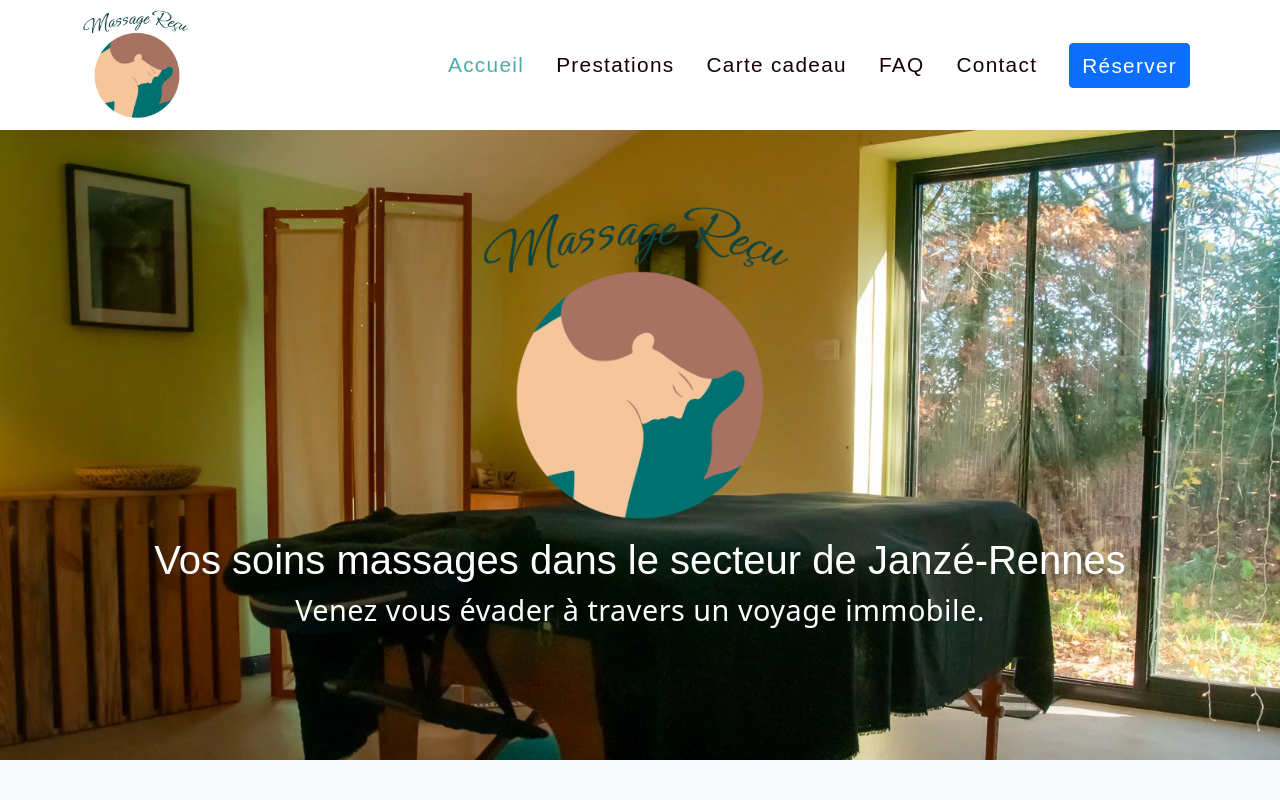
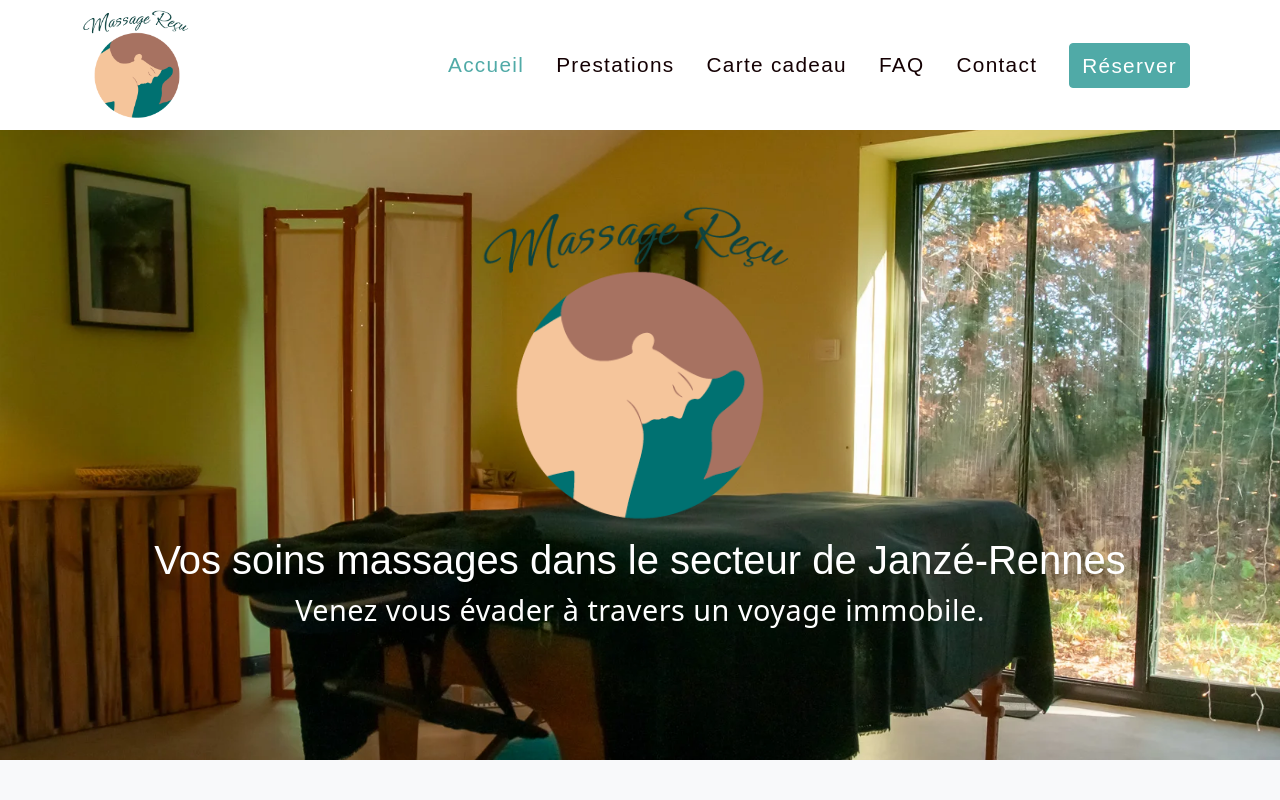
Before and after one commit to Arthurin/massagerecu-app, a Next.js app: page / in a window 1280 px wide. Shown: the top 800 px of the page. Built offline with nearby package versions, Linux system fonts and the light colour scheme; a web font is replaced by a local one.

Commit message:
fix bootstrap/tailwind (les variables n'étaient pas bien chargées)

```diff
--- a/src/components/features/carte-cadeau/StepIndicator.tsx
+++ b/src/components/features/carte-cadeau/StepIndicator.tsx
@@ -22,10 +22,10 @@ export default function StepIndicator({
         const isCurrent = step === currentStep;
         const isReached = step <= maxStepReached;
         const baseClass =
-          "tw:rounded-full tw:transition-colors tw:duration-300 tw:focus:outline-none tw:focus-visible:ring-2 tw:focus-visible:ring-blue-300";
-        const currentClass = "tw:w-4 tw:h-4 tw:bg-blue-500 tw:ring-4 tw:ring-blue-100";
-        const reachedClass = "tw:w-3.5 tw:h-3.5 tw:bg-blue-500";
-        const upcomingClass = "tw:w-3.5 tw:h-3.5 tw:bg-blue-100";
+          "tw:rounded-full tw:p-0 tw:w-3 tw:h-3 dot-app border-0";
+        const currentClass = "tw:ring-4 tw:ring-blue-200";
+        const reachedClass = "tw:bg-blue-500";
+        const upcomingClass = "tw:bg-blue-100";
         return (
           <button
             key={step}
@@ -36,12 +36,12 @@ export default function StepIndicator({
               isCurrent
                 ? currentClass
                 : isReached
-                ? reachedClass
-                : upcomingClass
+                  ? reachedClass
+                  : upcomingClass
             } ${
               disabled
                 ? "tw:opacity-60 tw:cursor-not-allowed"
-                : "hover:tw:bg-blue-400"
+                : "hover:tw:bg-violet-600"
             }`}
           >
             <span className="tw:sr-only">{step}</span>
--- a/src/styles/_global.scss
+++ b/src/styles/_global.scss
@@ -108,3 +108,11 @@ section a:hover {
     margin-left: 25px;
   }
 }
+
+.dot-app {
+  background-color: $color-stripe;
+}
+
+.dot-app:hover {
+  background-color: darken($color-stripe, 20%);
+}
--- a/src/styles/styles.scss
+++ b/src/styles/styles.scss
@@ -1,14 +1,16 @@
 // Bootstrap mixins for SCSS usage in local styles (legacy @import for compatibility)
 @import "bootstrap/scss/functions";
+
+// Import variables (override Bootstrap defaults)
+@import "./variables.scss";
+
+// Bootstrap defaults + mixins (uses overrides above)
 @import "bootstrap/scss/variables";
 @import "bootstrap/scss/mixins";
 
 //
 // Styles
 //
-
-// Import variables
-@import "./variables.scss";
 
 // Import Bootstrap
 @layer bootstrap {
--- a/src/styles/variables/_colors.scss
+++ b/src/styles/variables/_colors.scss
@@ -6,16 +6,16 @@
 
 $old_yellow: #ffc800;
 
-$yellow: #FFA700;
+$yellow: #ffa700;
 
+$complementary: #1144aa; //proche de la couleur imposée par traffft pour la résa en ligne : #191EB9
+$color-stripe: rgb(47, 99, 202);
 
-$complementary: #1144AA; //proche de la couleur imposée par traffft pour la résa en ligne : #191EB9
+$old_blue: #2a17b1;
 
-$old_blue: #2A17B1;
+$blue_dark: #150b6c;
 
-$blue_dark: #150B6C;
-
-$blue_light: #6A5DC5;
+$blue_light: #6a5dc5;
 // Override Bootstrap state colors variables
 
 $primary: #50aaa7;
```
